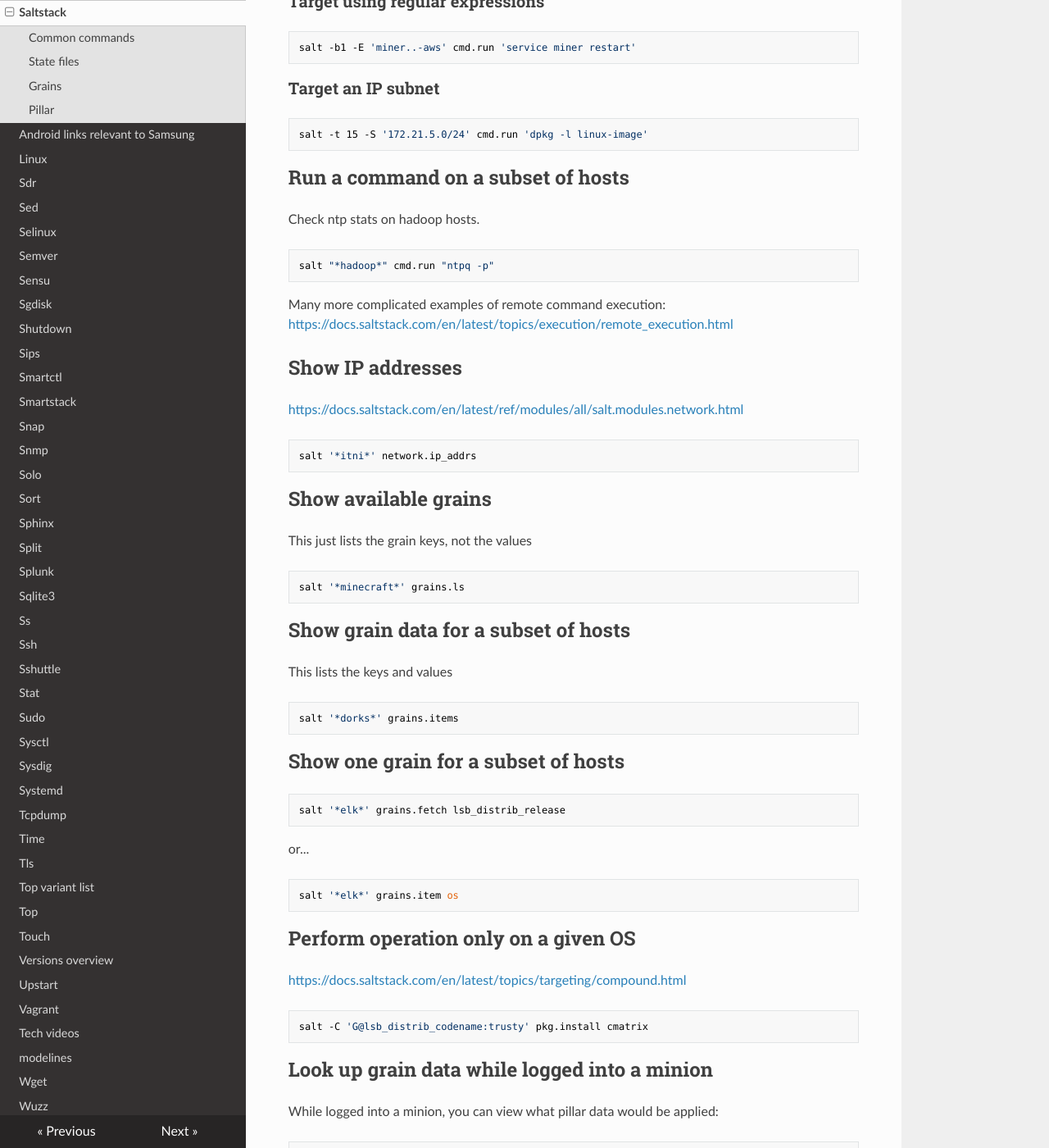
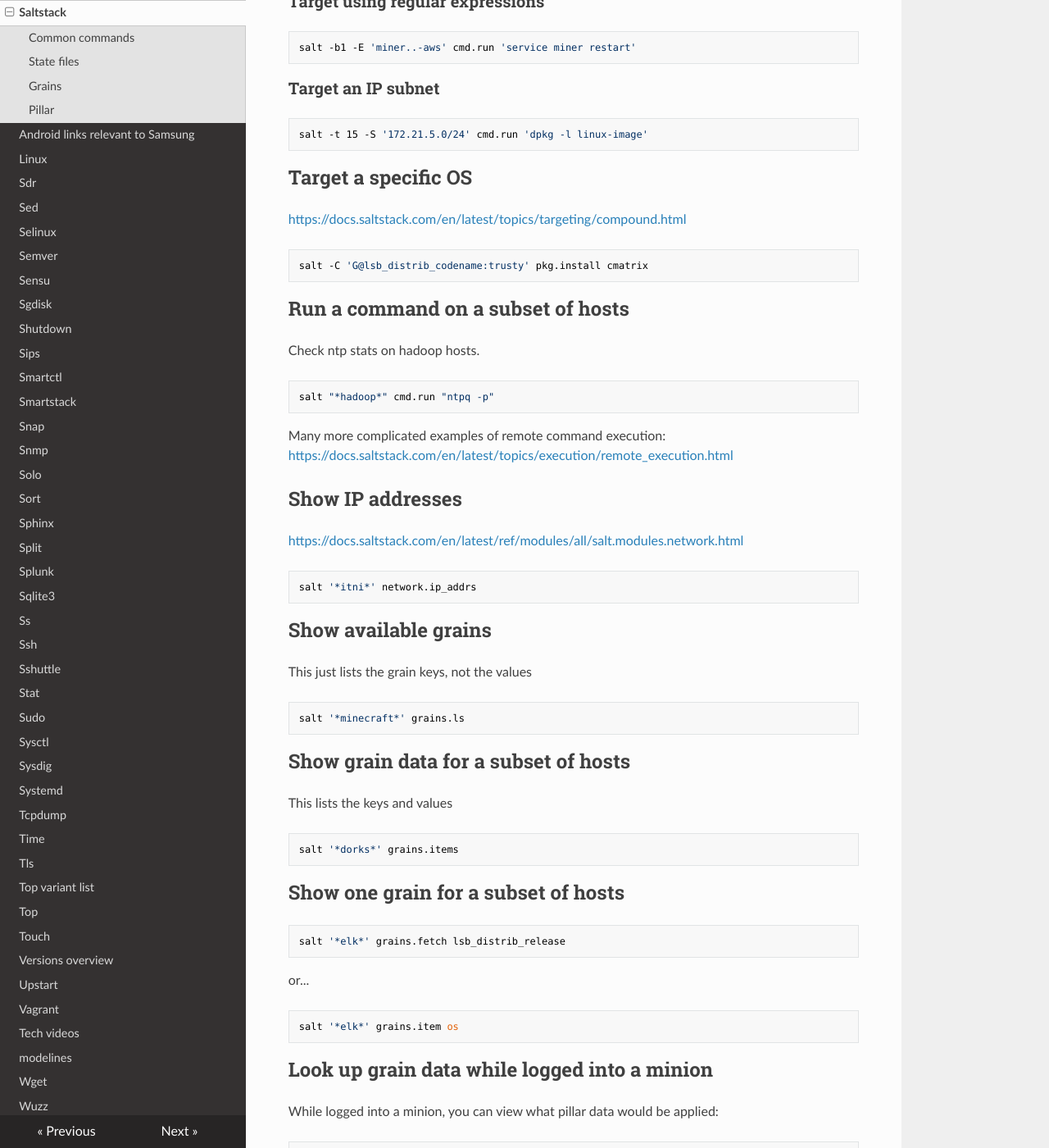
Before and after one commit to lando-cal/tech-notes, an MkDocs documentation site: the page built from docs/saltstack.md, in a window 1280 px wide and 1400 px high, scrolled down 2793 px. Shown: the whole window at 82% size. Built offline with MkDocs 1.6.1, drawn with Linux system fonts in a browser that asks for light colours; nearby versions of some CDN libraries.

Commit message:
Move OS targeting to correct location

````diff
--- a/docs/saltstack.md
+++ b/docs/saltstack.md
@@ -126,6 +126,14 @@ salt -b1 -E 'miner..-aws' cmd.run 'service miner restart'
 salt -t 15 -S '172.21.5.0/24' cmd.run 'dpkg -l linux-image'
 ```
 
+## Target a specific OS
+
+<https://docs.saltstack.com/en/latest/topics/targeting/compound.html>
+
+```
+salt -C 'G@lsb_distrib_codename:trusty' pkg.install cmatrix
+```
+
 ## Run a command on a subset of hosts
 
 Check ntp stats on hadoop hosts.
@@ -172,14 +180,6 @@ or...
 salt '*elk*' grains.item os
 ```
 
-## Perform operation only on a given OS
-
-<https://docs.saltstack.com/en/latest/topics/targeting/compound.html>
-
-```
-salt -C 'G@lsb_distrib_codename:trusty' pkg.install cmatrix
-```
-
 ## Look up grain data while logged into a minion
 
 While logged into a minion, you can view what pillar data would be applied:
````
